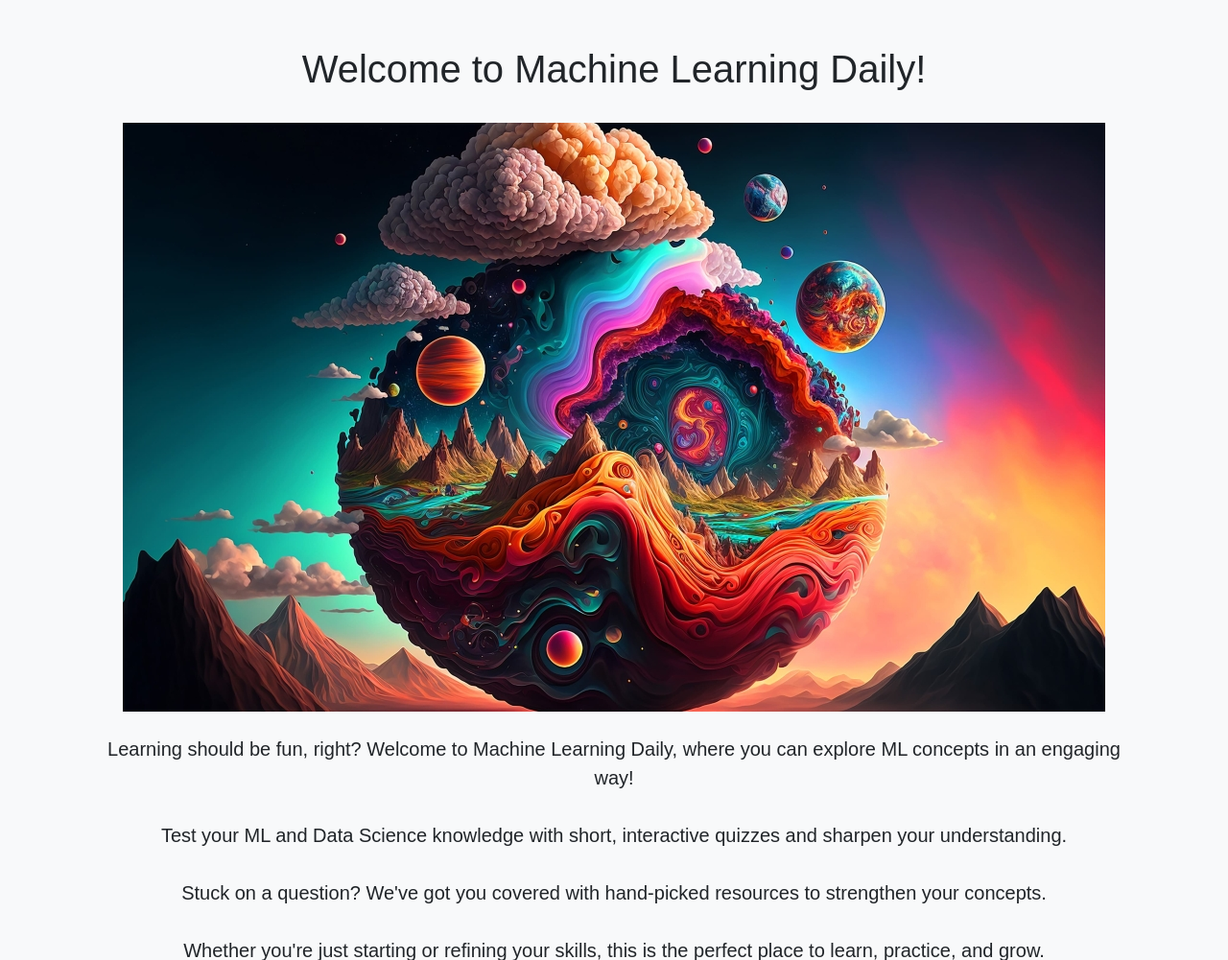
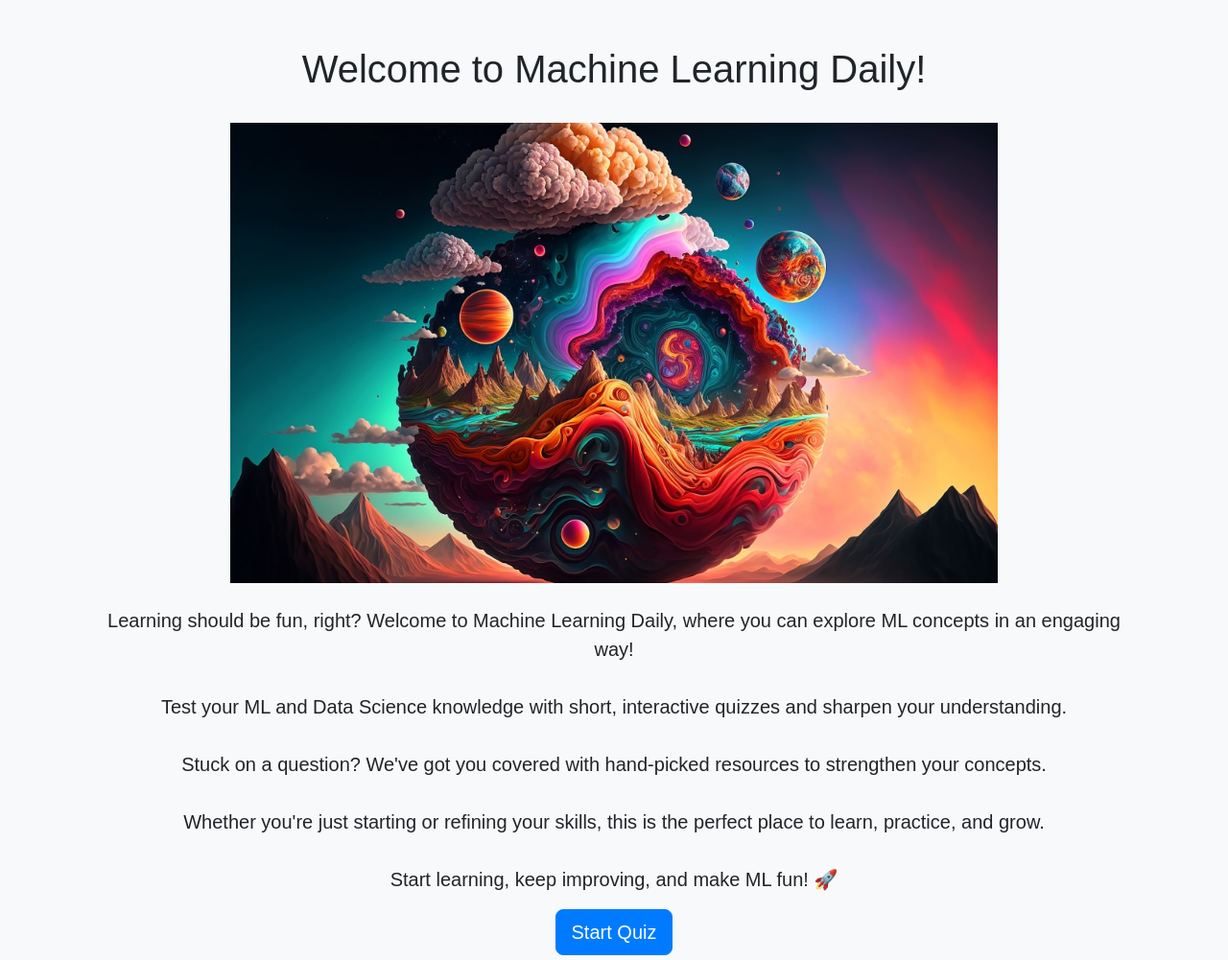
Before and after one commit to nikhil-1e9/machine-learning-daily, a Django app: page / in a window 1280 px wide. Shown: the part 56-1057 px from the top of the page at 96% size. Run offline with Django 4.2, Linux system fonts and the light colour scheme.

Commit message:
Change image size

```diff
--- a/quiz/templates/quiz/home.html
+++ b/quiz/templates/quiz/home.html
@@ -6,8 +6,8 @@
     <div class="text-center my-5">
         <h1>Welcome to Machine Learning Daily!</h1>
 
-        <img src="{% static 'quiz/images/ml_ai_image.jpg' %}" alt="ML and AI" class="img-fluid my-4" style="max-width: 100%; height: auto;">
-
+        <!-- <img src="{% static 'quiz/images/ml_ai_image.jpg' %}" alt="ML and AI" class="img-fluid my-4" style="max-width: 100%; height: auto;"> -->
+        <img src="{% static 'quiz/images/ml_ai_image.jpg' %}" alt="ML and AI" class="img-fluid my-4" width="800" height="500">
         <p class="lead">
             Learning should be fun, right? Welcome to Machine Learning Daily,
             where you can explore ML concepts in an engaging way! <br><br>
```
